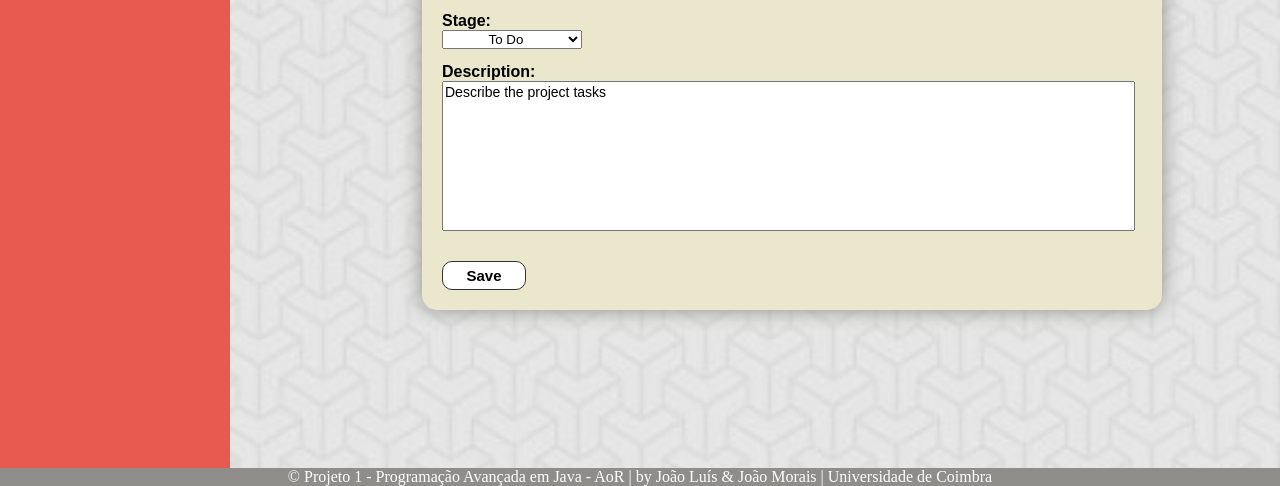
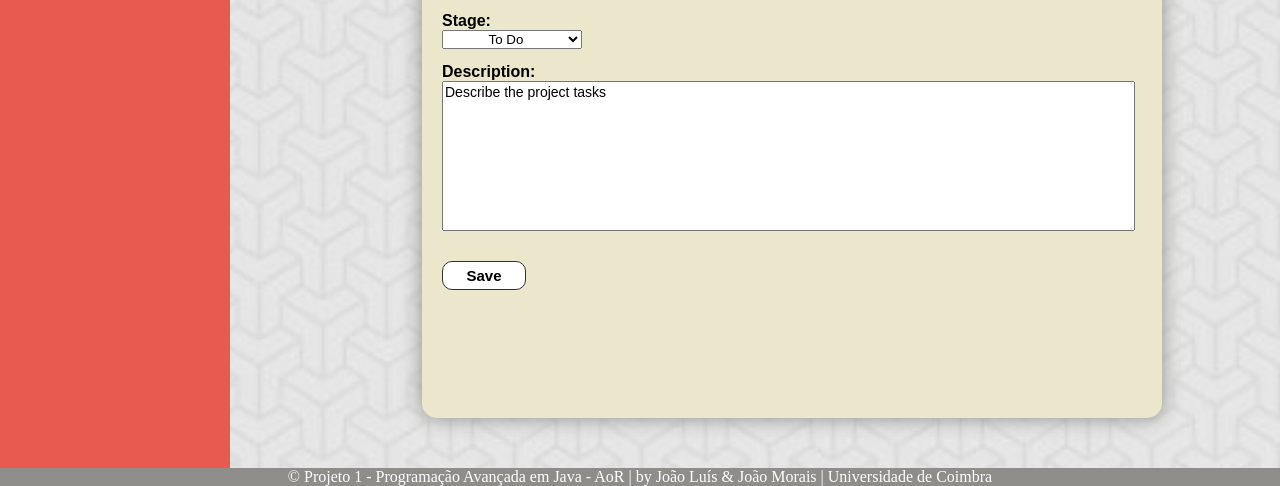
Before and after one commit to joaomluis/scrum_paj, a plain HTML site: page edit-note-page.html in a window 1280 px wide. Shown: the part 329-815 px from the top of the page. Drawn offline with Linux system fonts and the light colour scheme.

Commit message:
Formatação 3ªpágina
Os componentes não desformatam com diferentes tamanhos de janela

```diff
--- a/style/style.css
+++ b/style/style.css
@@ -400,6 +400,8 @@ textarea {
     margin-top: 5%;
     font-family: sans-serif;
     color: #e85a4f;
+    margin-bottom: 50px;
+    overflow-y: auto;
 }
 
 /* Formatação para o título na box*/
```
